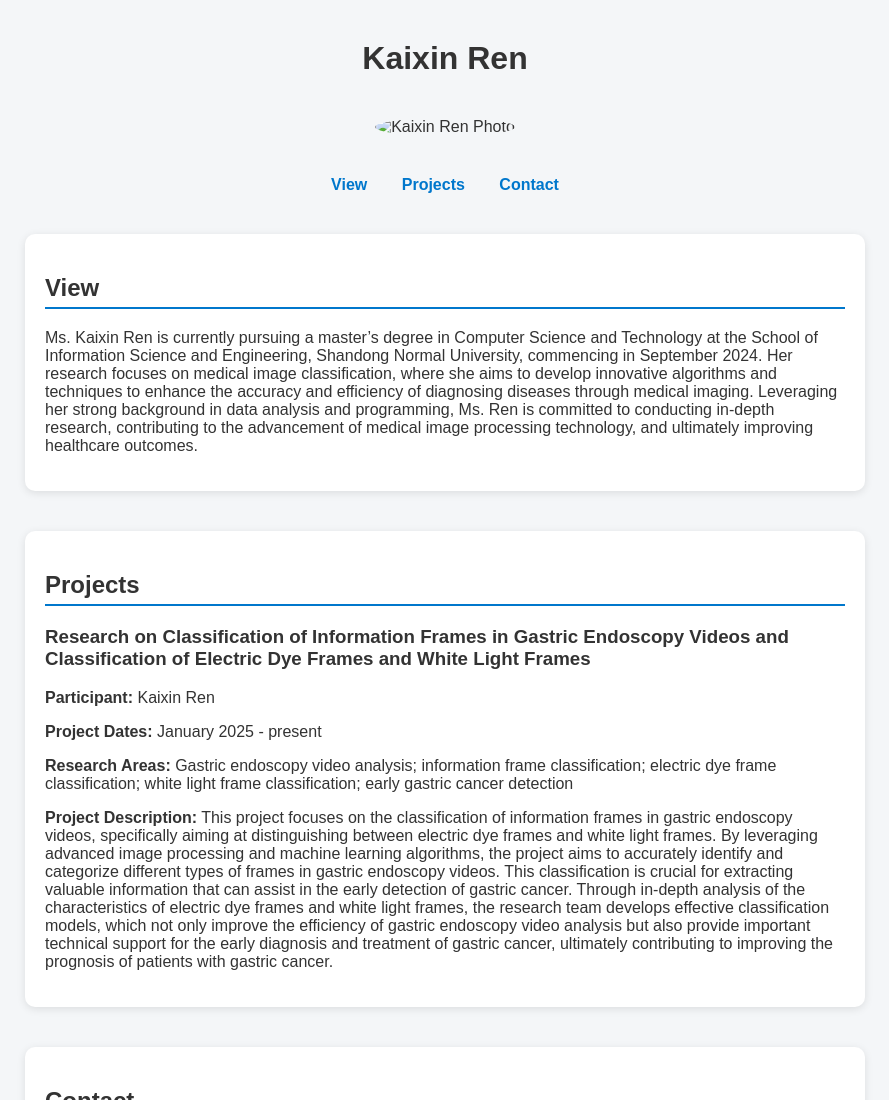
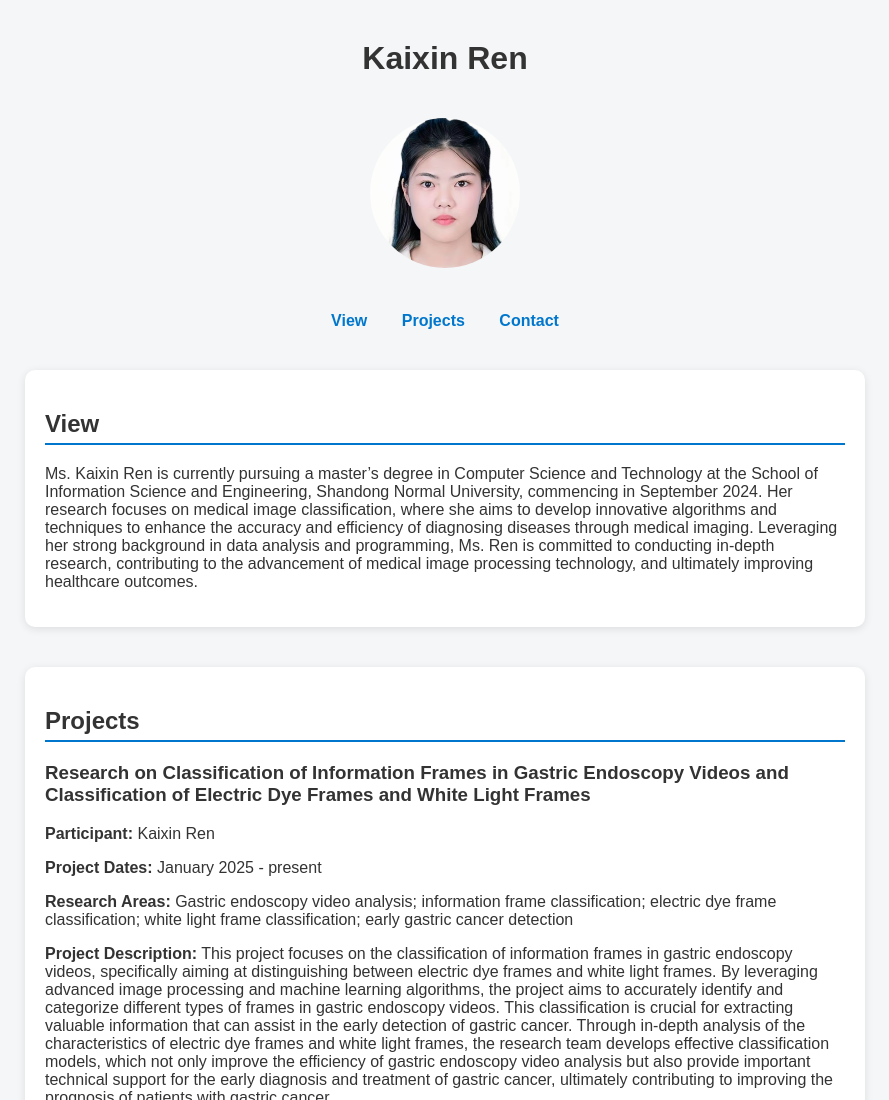
Before and after one commit to xibo123-xin/rkx, a plain HTML site: page index_new.html in a window 1280 px wide. Shown: the top 1100 px of the page, without its empty margins (195-1084 px from the left). Drawn offline with Linux system fonts and the light colour scheme.

Commit message:
Update index_new.html

```diff
--- a/index_new.html
+++ b/index_new.html
@@ -55,7 +55,7 @@
 
 <header>
     <h1>Kaixin Ren</h1>
-    <img src="kaixin_ren.jpg" alt="Kaixin Ren Photo" class="profile-photo">
+    <img src="证件照.jpg" alt="Kaixin Ren Photo" class="profile-photo">
 </header>
 
 <nav>
```
